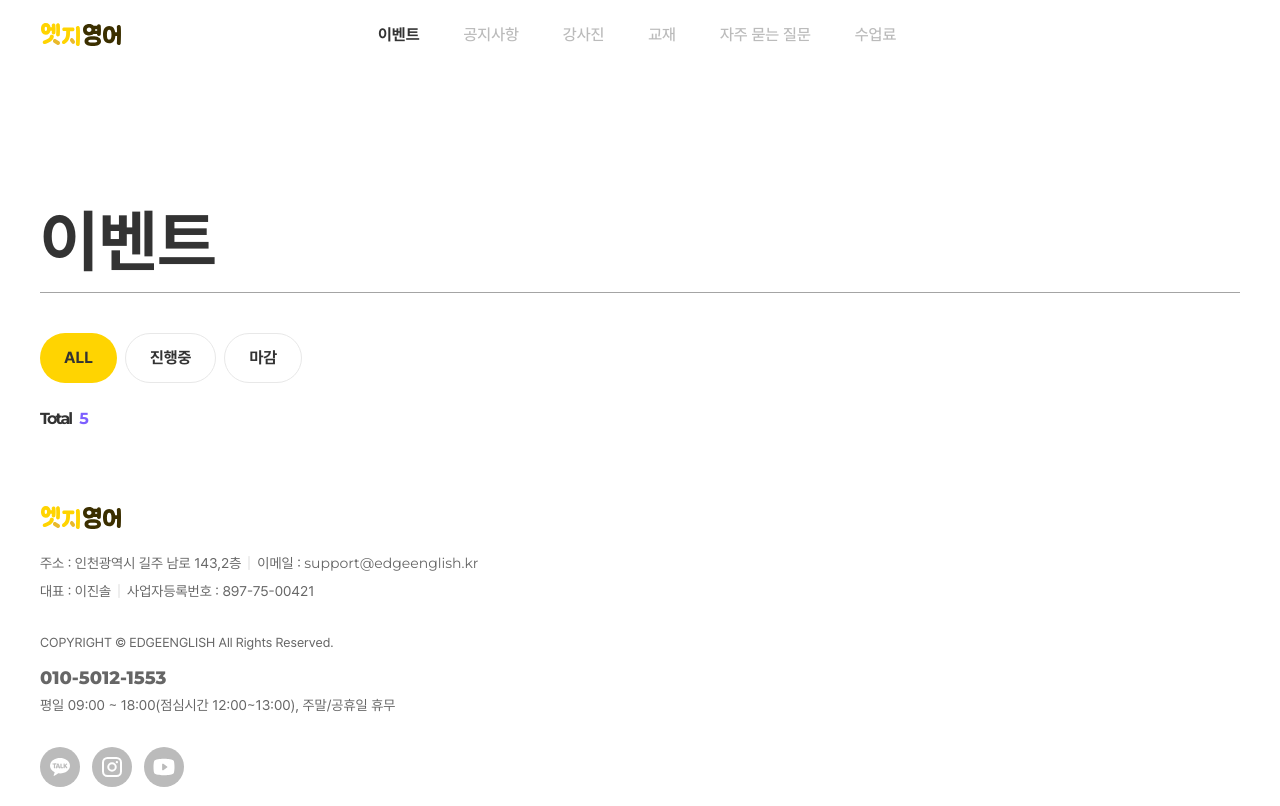
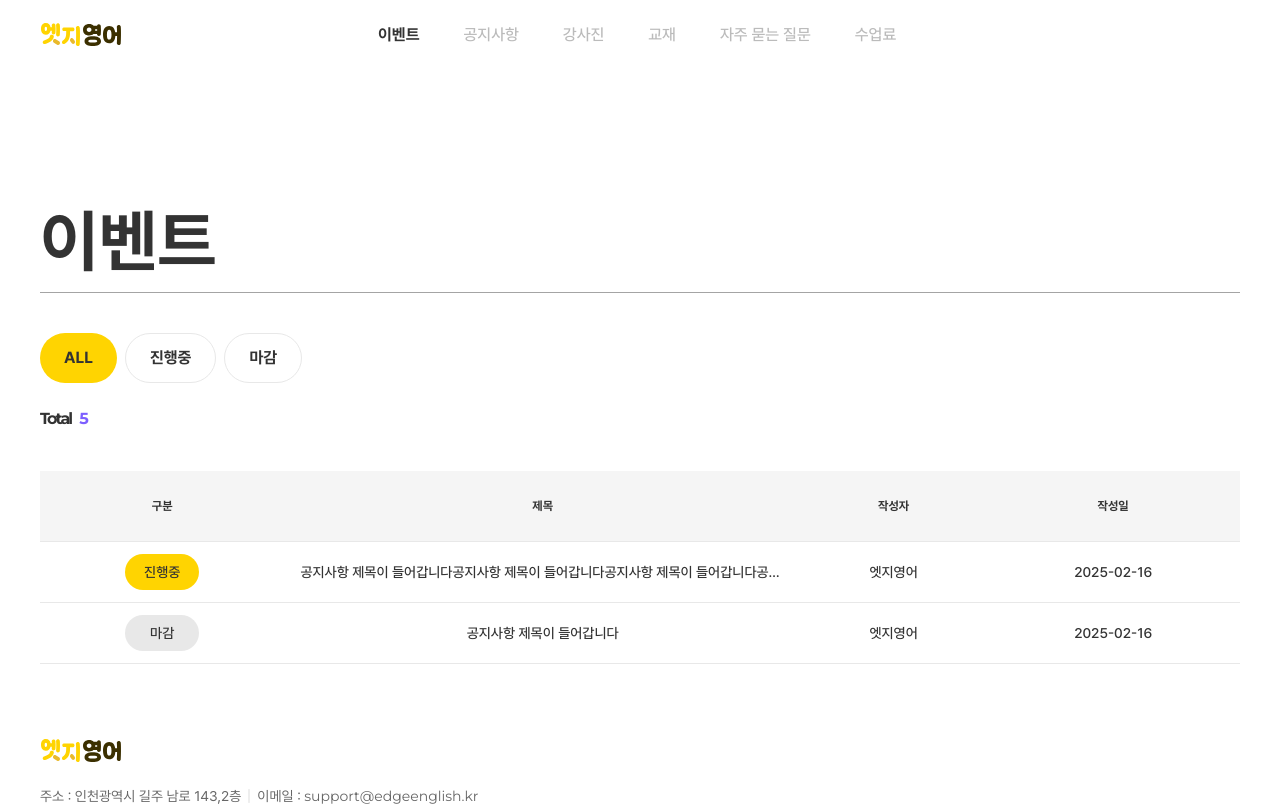
Before and after one commit to gandy818/edge-english, a Next.js app: page /events in a window 1280 px wide. Shown: the top 806 px of the page. Built offline with nearby package versions, Linux system fonts and the light colour scheme.

Commit message:
feat: 이벤트 api 작업 (진행중)

```diff
--- a/next.config.ts
+++ b/next.config.ts
@@ -1,11 +1,11 @@
 // import type { NextConfig } from "next";
 
 const nextConfig = {
-  output: 'export',
+  // output: 'export',
   trailingSlash: true,
-  experimental: {
-    missingSuspenseWithCSRBailout: false,
-  },
+  // experimental: {
+  //   missingSuspenseWithCSRBailout: false,
+  // },
 };
 
 export default nextConfig;
--- a/package.json
+++ b/package.json
@@ -9,6 +9,7 @@
     "lint": "next lint"
   },
   "dependencies": {
+    "axios": "^1.8.1",
     "daisyui": "^4.12.24",
     "next": "15.1.3",
     "prettier-plugin-tailwindcss": "^0.6.11",
--- /dev/null
+++ b/src/app/api/eventlist/route.ts
@@ -0,0 +1,22 @@
+import { NextResponse } from 'next/server';
+
+export const revalidate = 0; // ✅ 매 요청마다 최신 데이터 반환
+
+export async function GET() {
+  return NextResponse.json([
+    {
+      index: 0,
+      type: 'all',
+      date: '2025-02-25',
+      title: '공지사항 제목이 들어갑니다',
+      writer: '엣지영어',
+    },
+    {
+      index: 1,
+      type: 'event',
+      date: '2025-02-26',
+      title: '이벤트 소식이 있습니다',
+      writer: '엣지영어',
+    },
+  ]);
+}
--- a/src/app/events/page.tsx
+++ b/src/app/events/page.tsx
@@ -1,9 +1,24 @@
 'use client';
 
-import { useState } from 'react';
+import axios from 'axios';
+import { useEffect, useState } from 'react';
 
 export default function EventPage() {
   const [currentType, setCurrentType] = useState('all');
+
+  const getEventList = async () => {
+    try {
+      const res = await axios.get('/api/eventlist/');
+
+      console.log(res);
+    } catch (err) {
+      console.error(err);
+    }
+  };
+
+  useEffect(() => {
+    getEventList();
+  }, []);
 
   return (
     <div className="mx-auto max-w-[1200px]">
@@ -35,6 +50,53 @@ export default function EventPage() {
         <p className="font-montserrat font-bold tracking-[-2px]">Total</p>
         <p className="font-montserrat font-bold text-[#7D5FFF]">5</p>
       </div>
+
+      {/* 테이블 */}
+      <div className="mt-10 overflow-x-auto">
+        <table className="table text-center">
+          {/* head */}
+          <thead className="h-[70px] bg-[#F5F5F5] font-bold">
+            <tr className="border-[#E8E8E8]">
+              <th>구분</th>
+              <th>제목</th>
+              <th>작성자</th>
+              <th>작성일</th>
+            </tr>
+          </thead>
+          <tbody className="h-[70px] font-medium">
+            {/* row 1 */}
+            <tr className="!border-b border-[#E8E8E8]">
+              <td>
+                <p
+                  className={`mx-auto w-[74px] rounded-full border-[#E8E8E8] bg-[#FFD401] px-4 py-2 font-medium`}
+                >
+                  진행중
+                </p>
+              </td>
+              <td className="max-w-56 truncate">
+                공지사항 제목이 들어갑니다공지사항 제목이 들어갑니다공지사항 제목이
+                들어갑니다공지사항 제목이 들어갑니다공지사항 제목이 들어갑니다
+              </td>
+              <td>엣지영어</td>
+              <td>2025-02-16</td>
+            </tr>
+
+            {/* row 2 */}
+            <tr className="!border-b border-[#E8E8E8]">
+              <td>
+                <p
+                  className={`mx-auto w-[74px] rounded-full border-[#777] bg-[#E8E8E8] px-4 py-2 font-medium`}
+                >
+                  마감
+                </p>
+              </td>
+              <td className="max-w-56 truncate">공지사항 제목이 들어갑니다</td>
+              <td>엣지영어</td>
+              <td>2025-02-16</td>
+            </tr>
+          </tbody>
+        </table>
+      </div>
     </div>
   );
 }
```
Also changed, not shown: src/app/data/events.json (added, +16 -0 lines), 1 other file (tests, documents, lock files or other folders).
